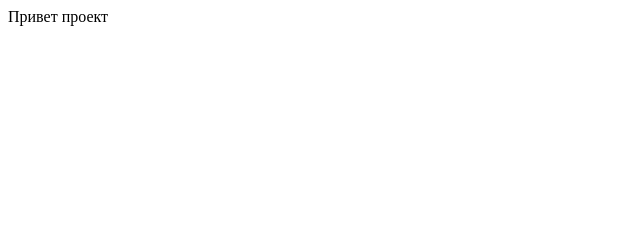
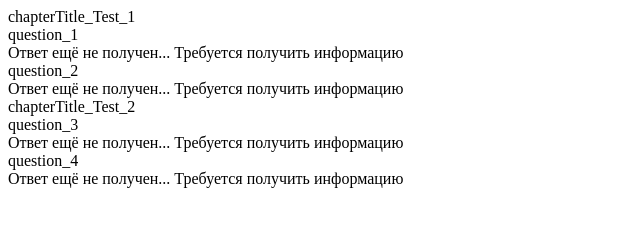
Before and after one commit to cvetov90/pet1_Sobes, a plain HTML site: page index.html in a window 1280 px wide. Shown: the whole page, without its empty margins (0-640 px from the left). Drawn offline with Linux system fonts and the light colour scheme.

Commit message:
код для вывода разделов, вопросов и ответов

```diff
--- a/index.html
+++ b/index.html
@@ -8,7 +8,7 @@
     <link rel="stylesheet" href="styles.css">
 </head>
 <body>
-    <div>Привет проект</div>
+    <div id="app"></div>
     <script src="script.js"></script>
 </body>
 </html>
--- a/script.js
+++ b/script.js
@@ -0,0 +1,68 @@
+// Данные
+
+const defaultAnswer = "Ответ ещё не получен... Требуется получить информацию";
+
+const faq = [
+  {
+    chapterTitle: "chapterTitle_Test_1",
+    chapterQuestions: [
+      {
+        question: "question_1",
+        answer: defaultAnswer,
+      },
+      {
+        question: "question_2",
+        answer: defaultAnswer,
+      },
+    ],
+  },
+  {
+    chapterTitle: "chapterTitle_Test_2",
+    chapterQuestions: [
+      {
+        question: "question_3",
+        answer: defaultAnswer,
+      },
+      {
+        question: "question_4",
+        answer: defaultAnswer,
+      },
+    ],
+  },
+];
+
+// Код
+
+let app = document.getElementById("app");
+
+// Вывод контента (вопросов и ответов)
+{
+let content = document.createElement("div");
+
+for (let item of faq) {
+  let chapter = document.createElement("div");
+  let chapterTitle = document.createElement("div");
+  let chapterQuestions = document.createElement("div");
+
+  chapterTitle.innerText = item.chapterTitle;
+
+  for (let faqBlock of item.chapterQuestions) {
+    let questionBlock = document.createElement("div");
+    let question = document.createElement("div");
+    let answer = document.createElement("div");
+
+    question.innerText = faqBlock.question;
+    answer.innerText = faqBlock.answer;
+    questionBlock.append(question);
+    questionBlock.append(answer);
+    chapterQuestions.append(questionBlock);
+  }
+
+  chapter.append(chapterTitle);
+  chapter.append(chapterQuestions);
+  content.append(chapter);
+}
+
+app.append(content);
+}
+// Конец кода для вывода контента
```
